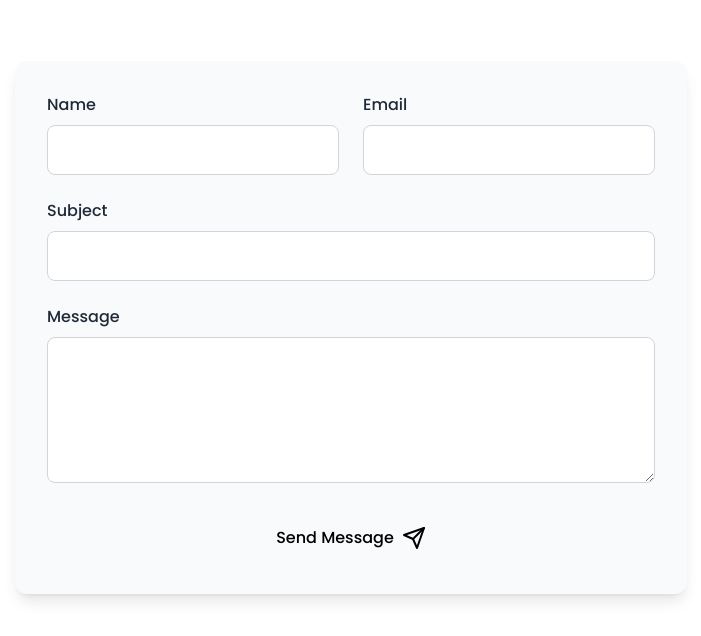
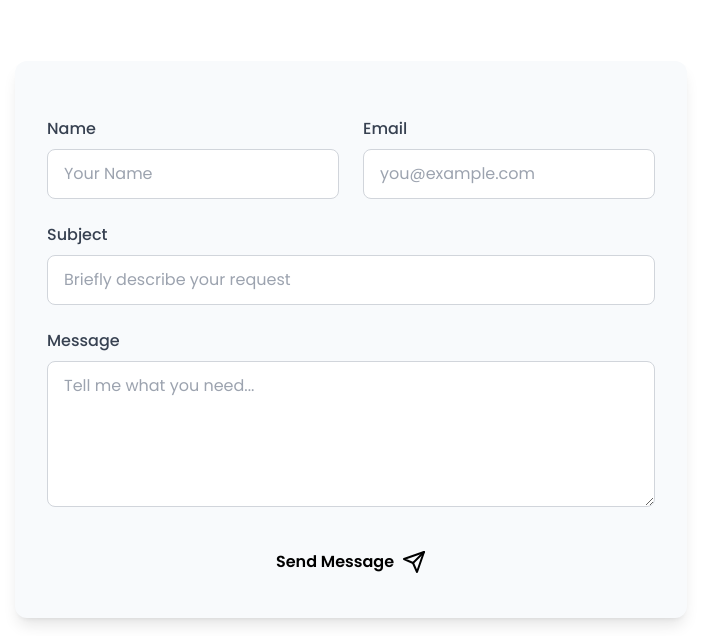
Before and after one commit to Himanshu0k/portfolio, a plain HTML site: page index.html in a window 1280 px wide. Shown: the part 4319-4955 px from the top of the page, without its empty margins (289-990 px from the left). Drawn offline with nearby package versions, Linux system fonts and the light colour scheme.

Commit message:
Fixed email functionality

```diff
--- a/index.html
+++ b/index.html
@@ -544,29 +544,66 @@
             <h2 class="text-3xl md:text-4xl font-bold text-center mb-16" data-aos="fade-up">Get In Touch</h2>
 
             <div class="max-w-2xl mx-auto bg-cream-white rounded-xl p-8 shadow-lg" data-aos="zoom-in">
-                <form class="space-y-6">
+                <form action="https://formspree.io/f/xzzkzbqz" method="POST" class="space-y-6">
+                    <!-- Hidden field for redirect after successful submission -->
+                    <input type="hidden" name="_next" value="https://yourwebsite.com/thankyou.html" />
+                    <!-- Name and Email fields in a responsive grid -->
                     <div class="grid grid-cols-1 md:grid-cols-2 gap-6">
                         <div>
-                            <label for="name" class="block mb-2 font-medium">Name</label>
-                            <input type="text" id="name" class="w-full px-4 py-3 rounded-lg border border-gray-300 focus:border-sunny-yellow focus:ring-2 focus:ring-soft-yellow outline-none transition">
+                            <label for="name" class="block mb-2 font-medium text-gray-700">Name</label>
+                            <input
+                                type="text"
+                                id="name"
+                                name="name"
+                                required
+                                placeholder="Your Name"
+                                class="w-full px-4 py-3 rounded-lg border border-gray-300 focus:border-sunny-yellow focus:ring-2 focus:ring-soft-yellow outline-none transition"
+                            >
                         </div>
                         <div>
-                            <label for="email" class="block mb-2 font-medium">Email</label>
-                            <input type="email" id="email" class="w-full px-4 py-3 rounded-lg border border-gray-300 focus:border-sunny-yellow focus:ring-2 focus:ring-soft-yellow outline-none transition">
+                            <label for="email" class="block mb-2 font-medium text-gray-700">Email</label>
+                            <input
+                                type="email"
+                                id="email"
+                                name="email"
+                                required
+                                placeholder="you@example.com"
+                                class="w-full px-4 py-3 rounded-lg border border-gray-300 focus:border-sunny-yellow focus:ring-2 focus:ring-soft-yellow outline-none transition"
+                            >
                         </div>
                     </div>
 
+                    <!-- Subject field -->
                     <div>
-                        <label for="subject" class="block mb-2 font-medium">Subject</label>
-                        <input type="text" id="subject" class="w-full px-4 py-3 rounded-lg border border-gray-300 focus:border-sunny-yellow focus:ring-2 focus:ring-soft-yellow outline-none transition">
+                        <label for="subject" class="block mb-2 font-medium text-gray-700">Subject</label>
+                        <input
+                            type="text"
+                            id="subject"
+                            name="subject"
+                            required
+                            placeholder="Briefly describe your request"
+                            class="w-full px-4 py-3 rounded-lg border border-gray-300 focus:border-sunny-yellow focus:ring-2 focus:ring-soft-yellow outline-none transition"
+                        >
                     </div>
 
+                    <!-- Message field -->
                     <div>
-                        <label for="message" class="block mb-2 font-medium">Message</label>
-                        <textarea id="message" rows="5" class="w-full px-4 py-3 rounded-lg border border-gray-300 focus:border-sunny-yellow focus:ring-2 focus:ring-soft-yellow outline-none transition"></textarea>
+                        <label for="message" class="block mb-2 font-medium text-gray-700">Message</label>
+                        <textarea
+                            id="message"
+                            name="message"
+                            rows="5"
+                            required
+                            placeholder="Tell me what you need..."
+                            class="w-full px-4 py-3 rounded-lg border border-gray-300 focus:border-sunny-yellow focus:ring-2 focus:ring-soft-yellow outline-none transition"
+                        ></textarea>
                     </div>
 
-                    <button type="submit" class="w-full px-6 py-3 bg-sunny-yellow text-black rounded-full font-medium hover-lift yellow-glow flex items-center justify-center">
+                    <!-- Submit Button -->
+                    <button
+                        type="submit"
+                        class="w-full px-6 py-3 bg-sunny-yellow text-black rounded-full font-semibold hover-lift yellow-glow flex items-center justify-center transition-all duration-300"
+                    >
                         Send Message <i data-feather="send" class="ml-2"></i>
                     </button>
                 </form>
```
